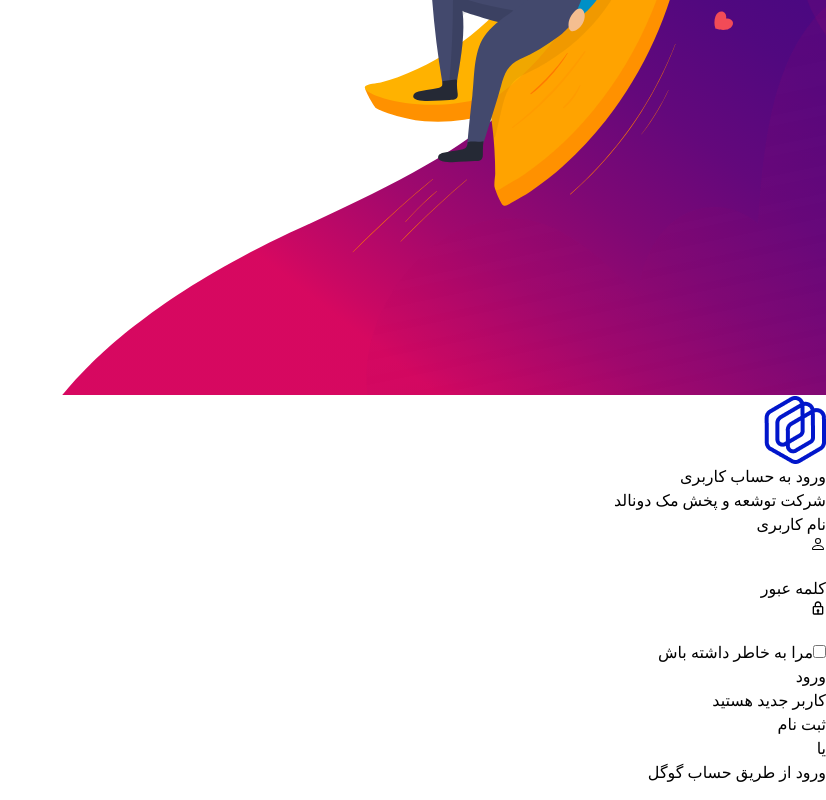
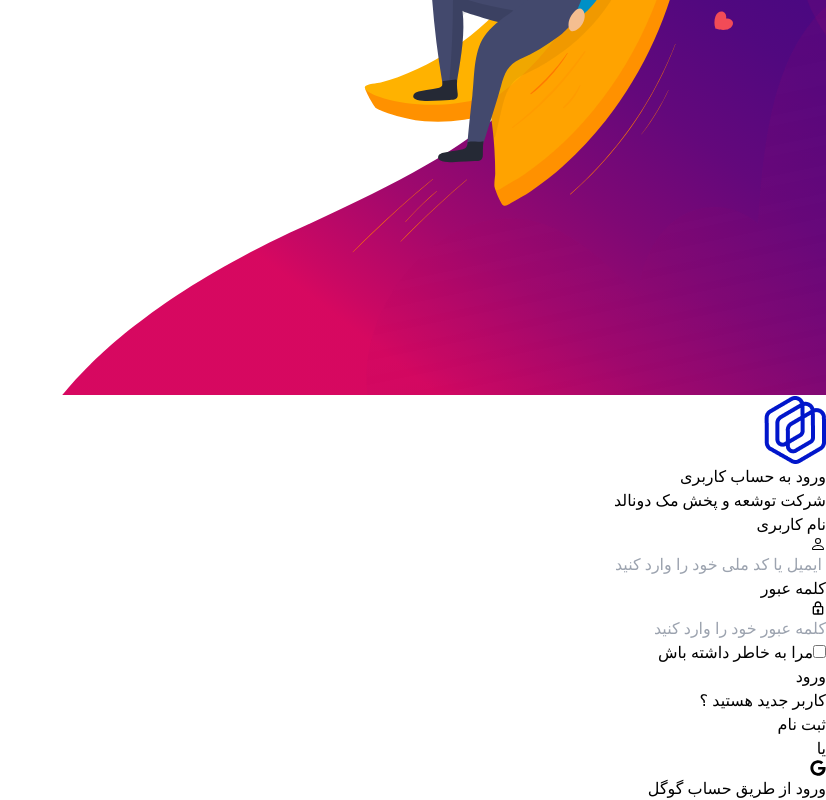
Before and after one commit to arman-ag/alwand, a React app: page / in a window 1280 px wide. Shown: the part 653-1453 px from the top of the page, without its empty margins (454-1280 px from the left). Built offline with nearby package versions, Linux system fonts and the light colour scheme; the HTML template or start-up script is replaced by a standard one.

Commit message:
feat: :sparkles: add validation for authentication

```diff
--- a/src/components/common/Input.tsx
+++ b/src/components/common/Input.tsx
@@ -2,20 +2,29 @@
 import { BsPerson } from 'react-icons/bs';
 import { inputProps } from './type';
 
-export const Input = ({ entry, title, setEntry, type }: inputProps) => {
+export const Input = ({
+  placeholder,
+  entry,
+  title,
+  type,
+  onChange,
+}: inputProps) => {
   return (
-    <div className='inline-block 	'>
+    <div className='inline-block mt-2 '>
       <label>{title}</label>
-      <div className='bg-white flex mt-2 rounded-md items-center h-11 px-4 shadow-md '>
+      <div className='bg-white flex mt-1 rounded-md items-center h-11 px-4 shadow-md '>
         {type === 'password' ? (
           <BiLock className='text-2xl ml-2' />
         ) : (
           <BsPerson className='text-2xl ml-2' />
         )}
         <input
+          onChange={onChange}
+          placeholder={placeholder}
+          id={type}
+          name={type}
           value={entry}
           className='outline-none w-full'
-          onChange={(e) => setEntry(e.target.value)}
         />
       </div>
     </div>
--- a/src/components/common/type.ts
+++ b/src/components/common/type.ts
@@ -1,8 +1,9 @@
 export interface inputProps {
   title: string;
-  setEntry: Function;
+  onChange: Function;
   type: string;
   entry: string;
+  placeholder: string;
 }
 
 export interface checkboxProps {
--- a/src/views/Login/index.tsx
+++ b/src/views/Login/index.tsx
@@ -1,5 +1,8 @@
+import { useFormik } from 'formik';
 import { useState } from 'react';
+import { FaGoogle } from 'react-icons/fa';
 import { useDispatch } from 'react-redux';
+import * as Yup from 'yup';
 import loginLogo from '../../assets/login.png';
 import loginLogo2 from '../../assets/login2.svg';
 import Checkbox from '../../components/common/Checkbox';
@@ -10,6 +13,25 @@
   const [email, setEmail] = useState('');
   const [password, setPassword] = useState('');
   const dispatch = useDispatch();
+  const formik = useFormik({
+    initialValues: {
+      email: '',
+      password: '',
+    },
+    validationSchema: Yup.object().shape({
+      email: Yup.string().email('Invalid email address').required('Required'),
+      password: Yup.string().required('Required'),
+    }),
+    onSubmit: (values) => {
+      dispatch(
+        authenticationAction.authenticateSend({
+          email: values.email,
+          password: values.password,
+        })
+      );
+    },
+  });
+
   return (
     <>
       <div dir='rtl' className='flex h-full'>
@@ -31,39 +53,54 @@
           <div>
             <form
               className=' flex flex-col  justify-between '
-              onSubmit={(e) => {
-                e.preventDefault();
-              }}
+              onSubmit={formik.handleSubmit}
             >
-              <Input type={'email'} setEntry={setEmail} title={'نام کاربری'} />
               <Input
+                onChange={formik.handleChange}
+                placeholder=' ایمیل یا کد ملی خود را وارد کنید'
+                type={'email'}
+                title={'نام کاربری'}
+                entry={formik.values.email}
+              />
+              {formik.touched.email && formik.errors.email ? (
+                <div className='text-red-700 mt-1'>{formik.errors.email}</div>
+              ) : null}
+              <Input
+                onChange={formik.handleChange}
+                entry={formik.values.password}
+                placeholder={'کلمه عبور خود را وارد کنید'}
                 type={'password'}
-                setEntry={setPassword}
                 title={'کلمه عبور'}
               />
+              {formik.touched.password && formik.errors.password ? (
+                <div className='text-red-700 mt-1'>
+                  {formik.errors.password}
+                </div>
+              ) : null}
               <div />
               <Checkbox style='mt-5' title='مرا به خاطر داشته باش' />
-              <button
-                onClick={() => {
-                  dispatch(
-                    authenticationAction.authenticateSend({ email, password })
-                  );
-                }}
-              >
+              <button className='bg-blue-800 my-3 text-white font-bold py-2 px-4 border border-blue-700 rounded'>
                 ورود
               </button>
               <div className='flex'>
-                <p>کاربر جدید هستید </p>
-                <a href='#'>ثبت نام</a>
+                <p> کاربر جدید هستید ؟ </p>
+                <a href='#' className='mr-3 text-blue-700'>
+                  ثبت نام
+                </a>
               </div>
             </form>
           </div>
-          <div className='flex items-center'>
+          <div className='flex items-center my-6'>
             <div className='w-full h-0 border border-[#E9EBFF' />
             <span className='mx-2'>یا</span>
             <div className='w-full h-0 border border-[#E9EBFF' />
           </div>
-          <button>ورود از طریق حساب گوگل</button>
+          <button className='bg-[#E9EBFF]  font-bold py-2 px-4   rounded'>
+            <div className='flex items-center justify-center'>
+              <FaGoogle className='text-red-500 text-2xl ml-3' />
+              <span>ورود از طریق حساب گوگل</span>
+            </div>
+          </button>
         </div>
       </div>
     </>
--- a/src/views/Panel/index.tsx
+++ b/src/views/Panel/index.tsx
@@ -62,7 +62,7 @@
             Edit
           </button>
         </form>
-        <button onClick={deleteAction} className='mx-5'>
+        <button onClick={deleteAction} className=' mx-5'>
           Delete
         </button>
       </div>
```
